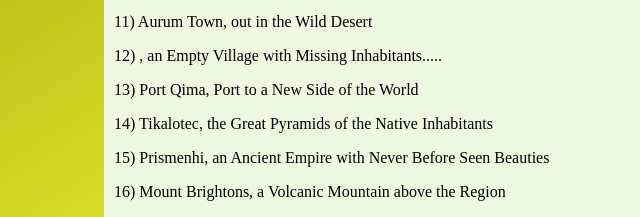
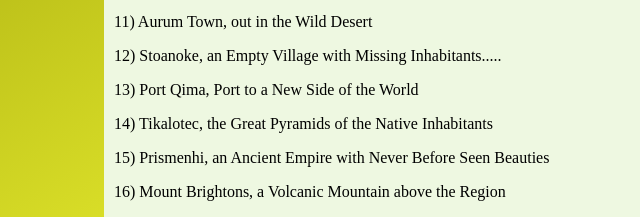
Before and after one commit to SuperFlameKing03/Superflameking03.github.io, a plain HTML site: page index.html in a window 1280 px wide. Shown: the part 961-1178 px from the top of the page, 14-654 px from the left. Drawn offline with Linux system fonts and the light colour scheme.

Commit message:
Update index.html

```diff
--- a/index.html
+++ b/index.html
@@ -31,7 +31,7 @@
           <p>9) Inuinga, a Frozen Settlement in the Far Reaches of the Region</p>
           <p>10) Vern Plantations, a Vast and Ever Developing Farm Land</p>
           <p>11) Aurum Town, out in the Wild Desert</p>
-          <p>12) , an Empty Village with Missing Inhabitants.....</p>
+          <p>12) Stoanoke, an Empty Village with Missing Inhabitants.....</p>
           <p>13) Port Qima, Port to a New Side of the World</p>
           <p>14) Tikalotec, the Great Pyramids of the Native Inhabitants</p>
           <p>15) Prismenhi, an Ancient Empire with Never Before Seen Beauties</p>
```
